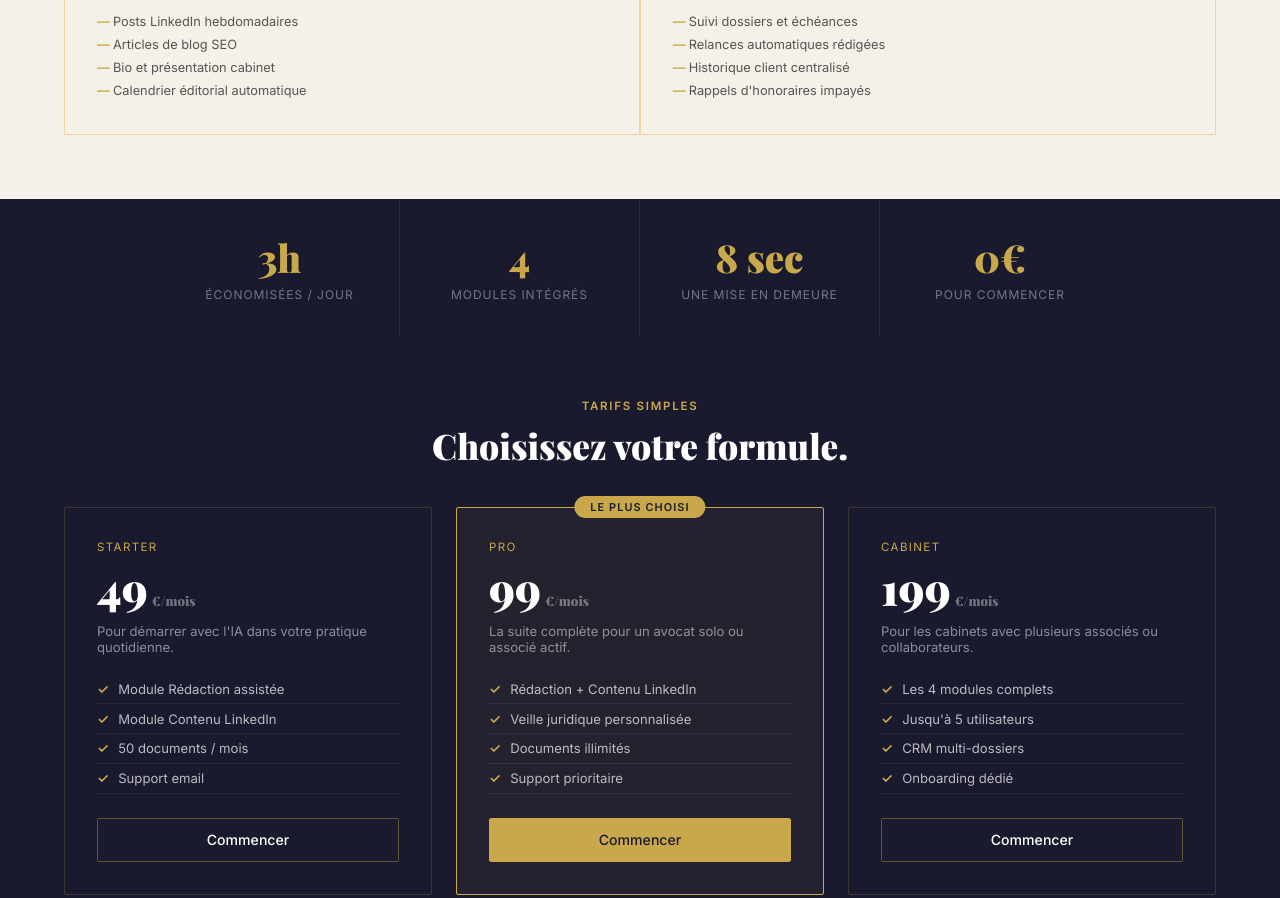
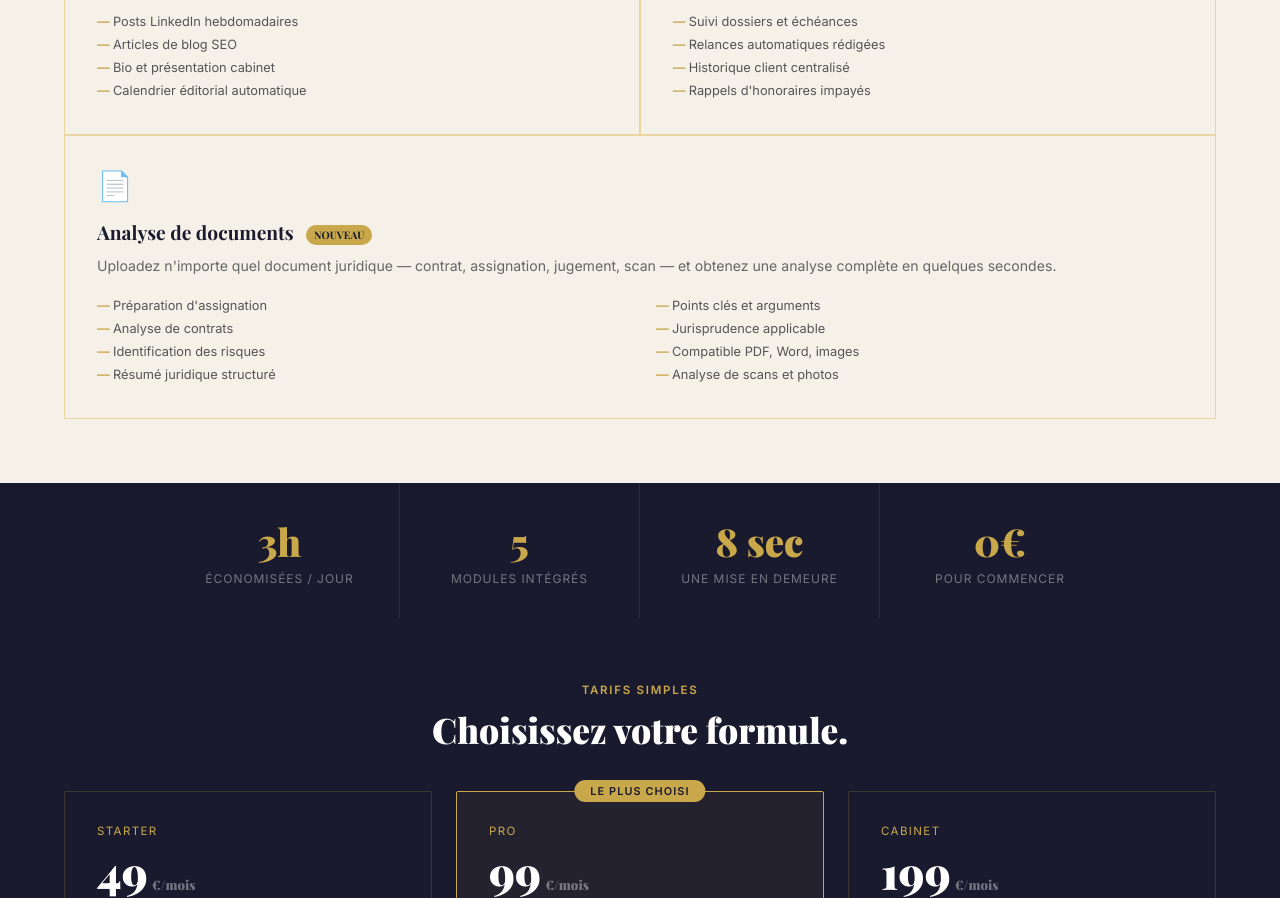
Before and after one commit to hiddenmindviral/avocaia-landing, a plain HTML site: page index.html in a window 1280 px wide. Shown: the part 2620-3518 px from the top of the page. Drawn offline with nearby package versions, Linux system fonts and the light colour scheme.

Commit message:
Update index.html

```diff
--- a/index.html
+++ b/index.html
@@ -263,7 +263,7 @@
     <h2 class="beta-title">10 jours<br><em>offerts.</em><br>Sans engagement.</h2>
     <p class="beta-desc">AvocaIA est en phase bêta. Nous ouvrons l'accès à 50 avocats ce mois-ci. Votre retour façonne le produit final.</p>
     <ul class="beta-perks">
-      <li>Accès complet aux 4 modules pendant 10 jours</li>
+      <li>Accès complet aux 5 modules pendant 10 jours</li>
       <li>Tarif bêta fondateur à -50% à vie</li>
       <li>Votre retour façonne le produit</li>
       <li>Aucune carte bancaire requise</li>
@@ -311,7 +311,7 @@
 <!-- MODULES -->
 <section class="modules-section" id="modules">
   <p class="section-eyebrow">Ce que AvocaIA fait pour vous</p>
-  <h2 class="section-title">Quatre modules,<br>un seul outil.</h2>
+  <h2 class="section-title">Cinq modules,<br>un seul outil.</h2>
   <div class="modules-grid">
     <div class="module-card">
       <span class="module-icon">✍️</span>
@@ -357,13 +357,28 @@
         <li>Rappels d'honoraires impayés</li>
       </ul>
     </div>
+    <div class="module-card" style="grid-column:1/-1">
+      <span class="module-icon">📄</span>
+      <h3 class="module-title">Analyse de documents <span style="background:#c9a84c;color:#1a1a2e;font-size:0.65rem;font-weight:700;padding:0.2rem 0.5rem;border-radius:10px;margin-left:0.5rem;vertical-align:middle">NOUVEAU</span></h3>
+      <p class="module-desc">Uploadez n'importe quel document juridique — contrat, assignation, jugement, scan — et obtenez une analyse complète en quelques secondes.</p>
+      <ul class="module-features" style="columns:2;gap:2rem">
+        <li>Préparation d'assignation</li>
+        <li>Analyse de contrats</li>
+        <li>Identification des risques</li>
+        <li>Résumé juridique structuré</li>
+        <li>Points clés et arguments</li>
+        <li>Jurisprudence applicable</li>
+        <li>Compatible PDF, Word, images</li>
+        <li>Analyse de scans et photos</li>
+      </ul>
+    </div>
   </div>
 </section>
 
 <!-- STATS BAR -->
 <div class="stats-bar">
   <div class="stat-item"><span class="stat-number">3h</span><span class="stat-label">économisées / jour</span></div>
-  <div class="stat-item"><span class="stat-number">4</span><span class="stat-label">modules intégrés</span></div>
+  <div class="stat-item"><span class="stat-number">5</span><span class="stat-label">modules intégrés</span></div>
   <div class="stat-item"><span class="stat-number">8 sec</span><span class="stat-label">une mise en demeure</span></div>
   <div class="stat-item"><span class="stat-number">0€</span><span class="stat-label">pour commencer</span></div>
 </div>
@@ -382,6 +397,7 @@
         <li>Module Contenu LinkedIn</li>
         <li>50 documents / mois</li>
         <li>Support email</li>
+        <li style="color:rgba(255,255,255,0.3);text-decoration:line-through">Analyse de documents</li>
       </ul>
       <a href="https://buy.stripe.com/test_bJe4gB1jo5PT0C5b1BgEg00" target="_blank" class="btn-outline">Commencer</a>
     </div>
@@ -394,6 +410,7 @@
         <li>Rédaction + Contenu LinkedIn</li>
         <li>Veille juridique personnalisée</li>
         <li>Documents illimités</li>
+        <li>Analyse de documents ✨</li>
         <li>Support prioritaire</li>
       </ul>
       <a href="https://buy.stripe.com/test_fZu28t9PUemp1G90mXgEg01" target="_blank" class="btn-outline">Commencer</a>
@@ -403,7 +420,7 @@
       <p class="pricing-price">199<span class="pricing-period">€/mois</span></p>
       <p class="pricing-desc">Pour les cabinets avec plusieurs associés ou collaborateurs.</p>
       <ul class="pricing-features">
-        <li>Les 4 modules complets</li>
+        <li>Les 5 modules complets</li>
         <li>Jusqu'à 5 utilisateurs</li>
         <li>CRM multi-dossiers</li>
         <li>Onboarding dédié</li>
```
